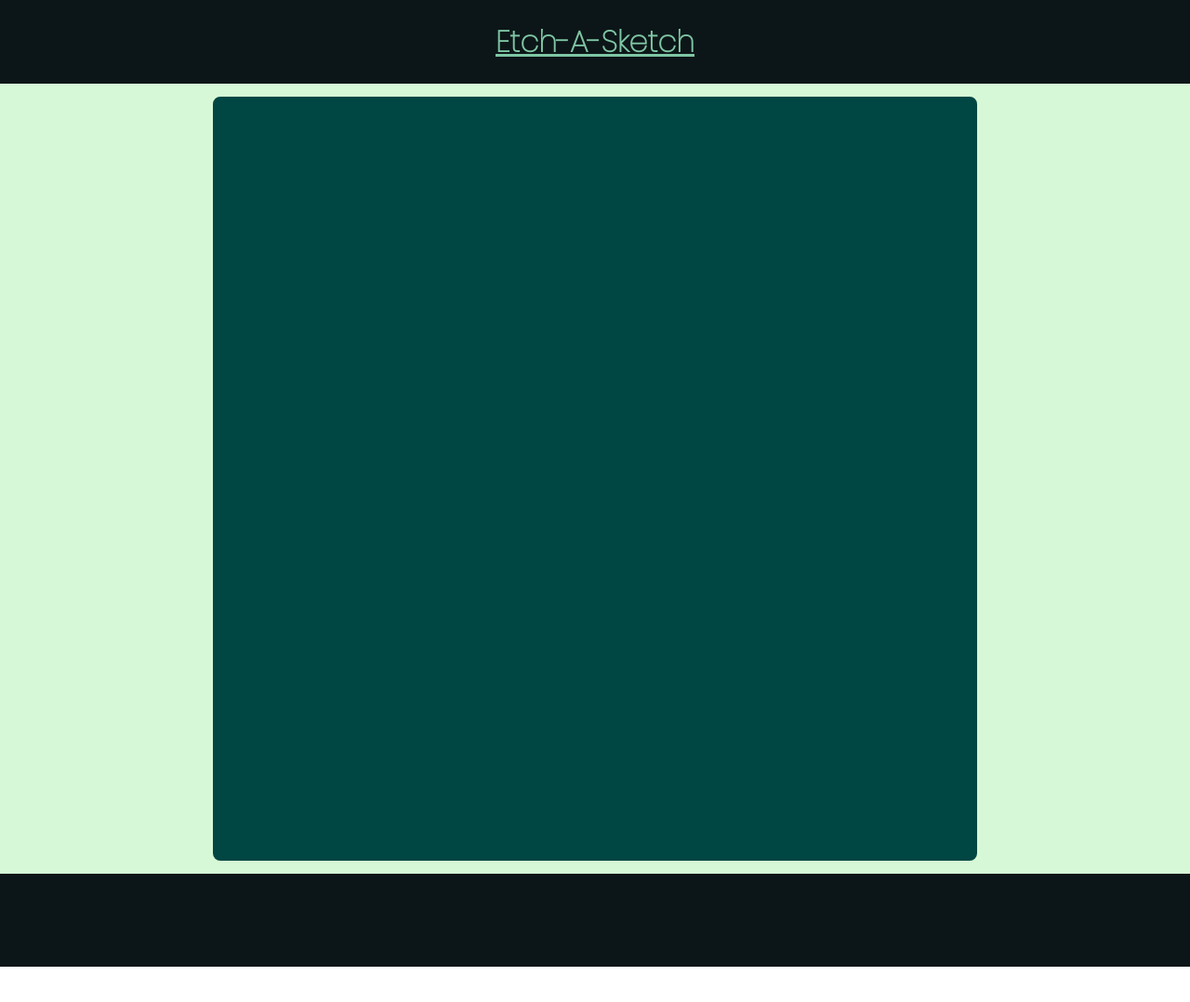
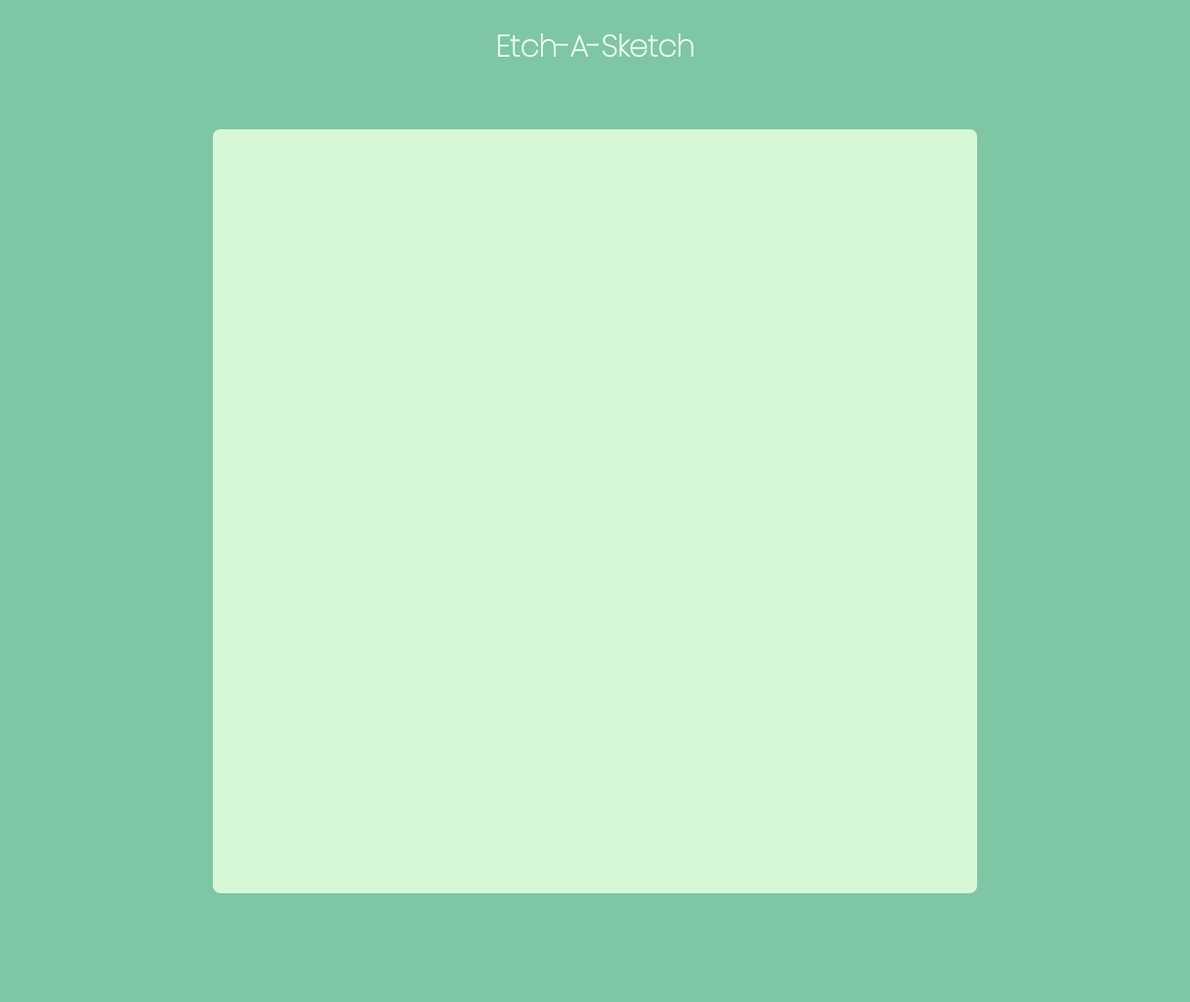
Before and after one commit to ReneSzz/etch-a-sketch, a plain HTML site: page index.html in a window 1280 px wide. Shown: the whole page at 93% size. Before the commit the page ends 1040 px from the top, so only its background shows below. Drawn offline with Linux system fonts and the light colour scheme.

Commit message:
Styled website more removed footer. (for now)

```diff
--- a/index.html
+++ b/index.html
@@ -22,9 +22,6 @@
     </div>
 
 
-    <div class="footer">
 
-
-    </div>
 </body>
 </html>
--- a/style.css
+++ b/style.css
@@ -14,8 +14,8 @@ padding:0;
     justify-content: center;
     align-items: center;
     width: auto;
-    height: 90px;
-    background-color: #0C1618;
+    height: 100px;
+    background-color: #7FC6A4;
     background-size:100%;
     margin: 0;
 
@@ -23,14 +23,14 @@ padding:0;
 
 #headerText {
     font-family: 'Poppins', sans-serif;
-    color: #7FC6A4;
-    text-decoration: underline;
+    color: azure;
+
 
 }
 
 #headerText:hover{
-    text-decoration: underline;
-    color:azure;
+    transition: 0.3s;
+    color:#64dfdf;
     cursor: pointer;
 }
 .container {
@@ -38,25 +38,17 @@ padding:0;
     align-items: center;
     justify-content: center;
     width: auto;
-    height: 850px;
-    background-color: #D6F8D6;
+    height: 900px;
+    background-color: #7FC6A4;
+    padding-bottom: 100px;
 
 }
 
 .content {
  width: 816px;
  height: 816px;
- background: #004643;
- border: solid #004643;
+ background-color: #D6F8D6;
+ border: solid #D6F8D6;
     border-radius: 8px;
 
 }
-
-
-.footer {
-    width: auto;
-    height: 100px;
-    background-color: #0C1618;
-    background-size:100%;
-
-}
```
